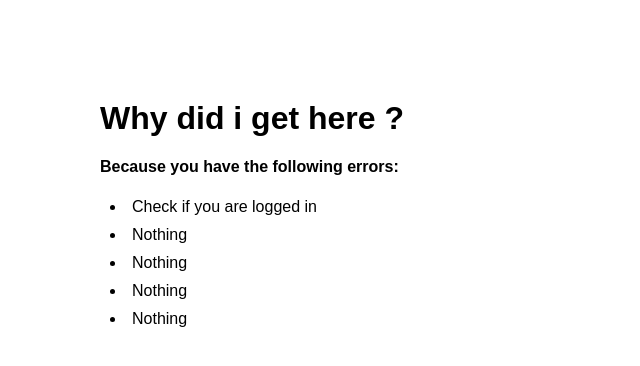
After one commit to DiZiNnEs/Django-marking-site, a Django app: page /error/ in a window 1280 px wide. The commit adds this page. Shown: the top 366 px of the page, without its empty margins (0-640 px from the left). Run offline with Django 3.2, Linux system fonts and the light colour scheme.

Commit message:
Sorry, i was distracted by games :(

```diff
--- a/main/static/main/contact.css
+++ b/main/static/main/contact.css
@@ -12,7 +12,7 @@ body {
     background-color: #333333;
 }
 
-.menu ul li:nth-child(7){
+.menu ul li:nth-child(7) {
     display: block;
     font-size: 20px;
     color: rgba(255, 17, 32, 0.62);
@@ -22,6 +22,7 @@ body {
 .menu ul li:nth-child(5) {
     padding: 0px 0px 0px 100px; /* The pixel decides :DD */
 }
+
 .menu ul li:nth-child(6) {
     padding: 0px 0px 0px -50px;
 }
--- /dev/null
+++ b/main/static/main/error.css
@@ -0,0 +1,13 @@
+body {
+    paddding: 0;
+    margin: 0;
+    font-family: Arial;
+}
+
+main {
+    margin: 100px 0px 0px 100px;
+}
+
+.list-of-alleged-errors li {
+    margin: 10px 10px;
+}
--- a/main/templates/main/about.html
+++ b/main/templates/main/about.html
@@ -16,7 +16,7 @@
             <li><a href="{% url 'contact' %}">Contact</a></li>
             <li><a href="{% url 'about' %}">About</a></li>
             <li><a href="{% url 'sign_up' %}">Sign Up</a></li>
-            <li><a href="{% url 'log_up' %}">Log up</a></li>
+            <li><a href="{% url 'log_up' %}">Log in</a></li>
             {% if user.is_authenticated %}
                 <li>Hello, {{ user.username }}</li>
             {% endif %} </li>
--- a/main/templates/main/add.html
+++ b/main/templates/main/add.html
@@ -16,7 +16,7 @@
             <li><a href="{% url 'contact' %}">Contact</a></li>
             <li><a href="{% url 'about' %}">About</a></li>
             <li><a href="{% url 'sign_up' %}">Sign Up</a></li>
-            <li><a href="{% url 'log_up' %}">Log up</a></li>
+            <li><a href="{% url 'log_up' %}">Log in</a></li>
             {% if user.is_authenticated %}
                 <li>Hello, {{ user.username }}</li>
             {% endif %} </li>
--- a/main/templates/main/contact.html
+++ b/main/templates/main/contact.html
@@ -16,7 +16,7 @@
             <li><a href="{% url 'contact' %}">Contact</a></li>
             <li><a href="{% url 'about' %}">About</a></li>
             <li><a href="{% url 'sign_up' %}">Sign Up</a></li>
-            <li><a href="{% url 'log_up' %}">Log up</a></li>
+            <li><a href="{% url 'log_up' %}">Log in</a></li>
             {% if user.is_authenticated %}
                 <li>Hello, {{ user.username }}</li>
             {% endif %} </li>
--- /dev/null
+++ b/main/templates/main/error.html
@@ -0,0 +1,26 @@
+<!DOCTYPE html>
+<html lang="en">
+<head>
+    <meta charset="UTF-8">
+    <title>Error</title>
+    {% load static %}
+    <link rel="stylesheet" type="text/css" href="{% static 'main/error.css' %}">
+</head>
+<body>
+<main>
+    <div class="why-i-get-error">
+        <h1>Why did i get here ?</h1>
+    </div>
+    <div class="answer">
+        <h4>Because you have the following errors:</h4>
+    </div>
+    <div class="list-of-alleged-errors">
+        <li>Check if you are logged in</li>
+        <li>Nothing</li>
+        <li>Nothing</li>
+        <li>Nothing</li>
+        <li>Nothing</li>
+    </div>
+</main>
+</body>
+</html>
--- a/main/templates/main/home.html
+++ b/main/templates/main/home.html
@@ -16,7 +16,7 @@
             <li><a href="{% url 'contact' %}">Contact</a></li>
             <li><a href="{% url 'about' %}">About</a></li>
             <li><a href="{% url 'sign_up' %}">Sign Up</a></li>
-            <li><a href="{% url 'log_up' %}">Log up</a></li>
+            <li><a href="{% url 'log_up' %}">Log in</a></li>
             {% if user.is_authenticated %}
                 <li>Hello, {{ user.username }}</li>
             {% endif %} </li>
--- a/main/templates/main/index.html
+++ b/main/templates/main/index.html
@@ -16,7 +16,7 @@
             <li><a href="{% url 'contact' %}">Contact</a></li>
             <li><a href="{% url 'about' %}">About</a></li>
             <li><a href="{% url 'sign_up' %}">Sign Up</a></li>
-            <li><a href="{% url 'log_up' %}">Log up</a></li>
+            <li><a href="{% url 'log_up' %}">Log in</a></li>
             {% if user.is_authenticated %}
                 <li>Hello, {{ user.username }}</li>
             {% endif %} </li>
--- a/main/urls.py
+++ b/main/urls.py
@@ -9,4 +9,5 @@ urlpatterns = [
     path('about/', views.about, name='about'),
     path('sign_up/', views.sign_up, name='sign_up'),
     path('log_in/', views.log_in, name='log_up'),
+    path('error/', views.error, name='error')
 ]
--- a/main/views.py
+++ b/main/views.py
@@ -1,6 +1,8 @@
 from django.shortcuts import render, redirect
 from .models import Notes, Contact, About
 from .forms import EntryNotes
+from django.contrib.auth.models import User
+from django.contrib.auth.models import AnonymousUser
 
 
 def index(request):
@@ -8,10 +10,18 @@ def index(request):
 
 
 def home(request):
-    notes = Notes.objects.order_by('-pub_date')
-    return render(request, 'main/home.html', {
-        'notes': notes,
-    })
+    # notes = Notes.objects.order_by('-pub_date')
+    # return render(request, 'main/home.html', {
+    #     'notes': notes,
+    # })
+
+    if request.user.is_authenticated:
+        notes = Notes.objects.filter(user=request.user).order_by('-pub_date')
+        return render(request, 'main/home.html', {
+            'notes': notes,
+        })
+    else:
+        return redirect('error')
 
 
 def add(request):
@@ -23,7 +33,6 @@ def add(request):
             return redirect('home')
     else:
         form = EntryNotes()
-
 
     context = {'form': form}
 
@@ -54,3 +63,8 @@ def log_in(reqeust):
     return render(reqeust, 'allauth/account/login.html', {
 
     })
+
+def error(request):
+    return render(request, 'main/error.html', {
+
+    })
```
Also changed, not shown: main/models.py (+9 -0 lines), db.sqlite3.
